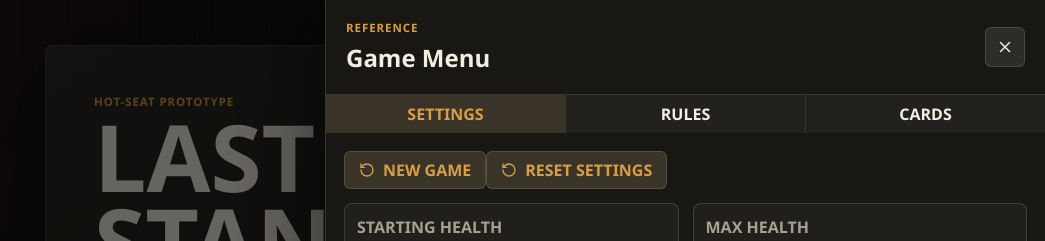
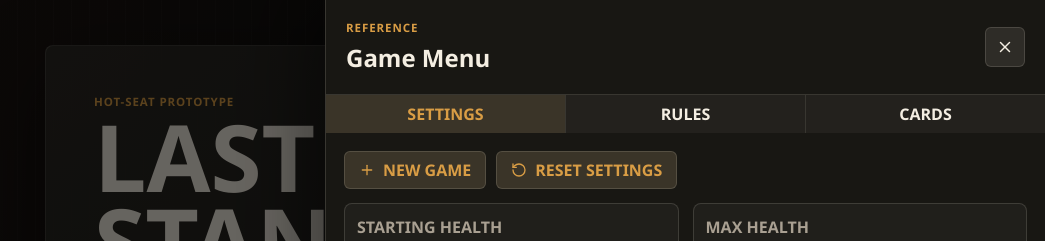
Before and after one commit to gcoxdev/outdrawn, a React (Vite) app: page / in a window 1280 px wide. Both pictures are taken after a click on the button "MENU". Shown: the top 241 px of the page, without its empty margins (235-1280 px from the left). Built offline with nearby package versions, Linux system fonts and the light colour scheme.

Commit message:
style: separate menu action buttons

```diff
--- a/src/components/GameMenu.tsx
+++ b/src/components/GameMenu.tsx
@@ -1,4 +1,4 @@
-import { Menu, RotateCcw, X } from "lucide-react";
+import { Menu, Plus, RotateCcw, X } from "lucide-react";
 import { useMemo, useState } from "react";
 import { allCards, deckSummary, eventDeckCards, mainDeckCards } from "../data/cards";
 import { defaultGameSettings, type GameSettings } from "../data/constants";
@@ -97,7 +97,7 @@ export function GameMenu({ settings, dispatch, variant = "floating" }: GameMenuP
               <div className="menu-section settings-grid">
                 <div className="menu-actions">
                   <button type="button" onClick={() => dispatch({ type: "RESET_GAME" })}>
-                    <RotateCcw size={16} />
+                    <Plus size={16} />
                     New Game
                   </button>
                   <button type="button" onClick={() => dispatch({ type: "UPDATE_SETTINGS", settings: defaultGameSettings })}>
--- a/src/index.css
+++ b/src/index.css
@@ -157,6 +157,9 @@ button {
 }
 
 .menu-actions {
+  display: flex;
+  flex-wrap: wrap;
+  gap: 10px;
   grid-column: 1 / -1;
 }
 
```
